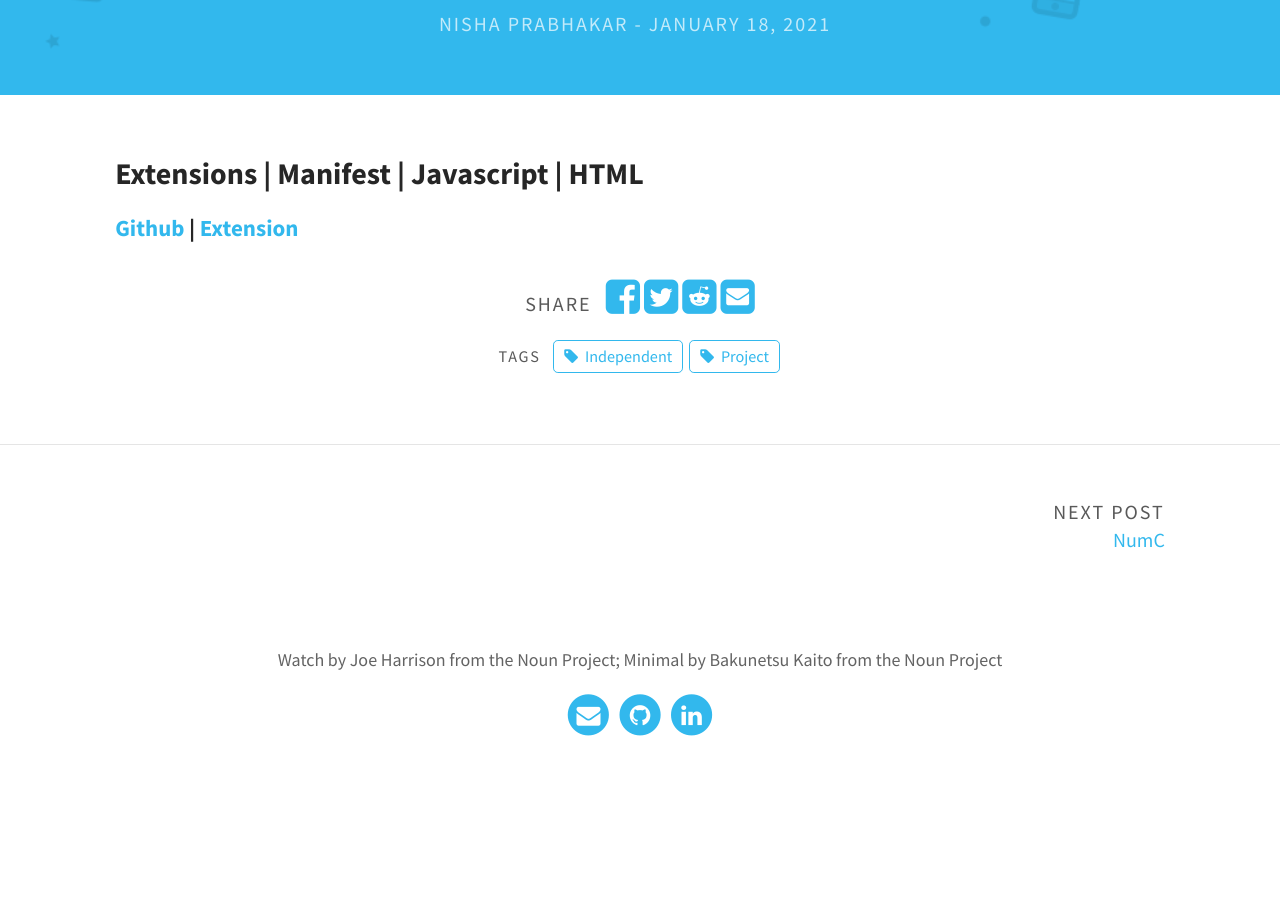
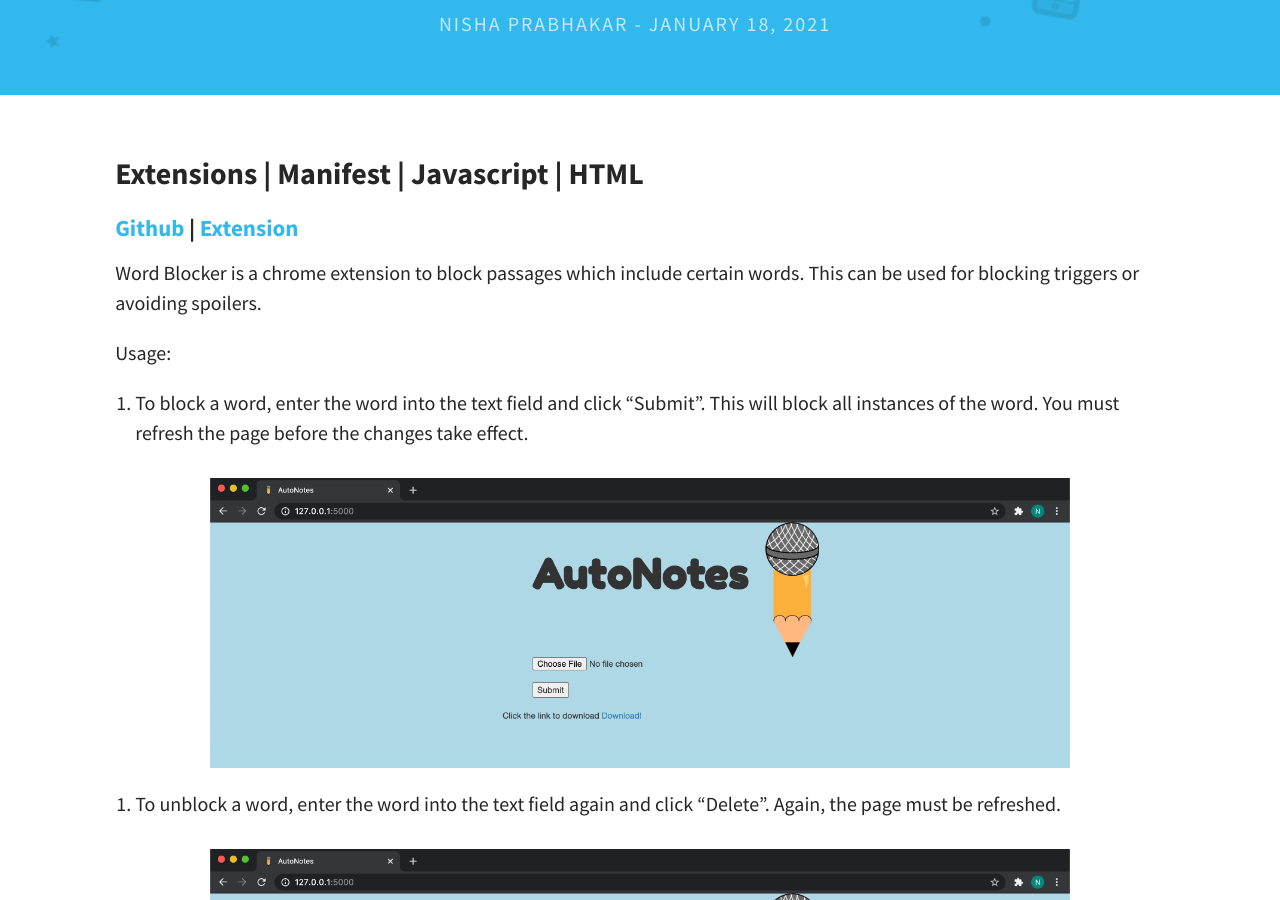
Before and after one commit to nishap1225/nishap1225.github.io, a Jekyll site: the page built from _posts/2021-01-18-Word-Blocker-Extension.md, in a window 1280 px wide and 900 px high, scrolled down 239 px. Built offline with Jekyll 4.4.1, drawn with Linux system fonts in a browser that asks for light colours; before the commit the page ends 1017 px from its top, so only the background shows below that.

Commit message:
updating word blocker post

```diff
--- a/_posts/2021-01-18-Word-Blocker-Extension.md
+++ b/_posts/2021-01-18-Word-Blocker-Extension.md
@@ -10,3 +10,13 @@ excerpt_separator: <!--more-->
 <!--more-->
 
 #### [Github](https://github.com/nishap1225/word-blocker) | [Extension](https://chrome.google.com/webstore/detail/word-blocker/ebbplnackfijdgaocobghipflkadnejp?authuser=2)
+
+Word Blocker is a chrome extension to block passages which include certain words. This can be used for blocking triggers or avoiding spoilers.
+
+Usage:
+
+1. To block a word, enter the word into the text field and click "Submit". This will block all instances of the word. You must refresh the page before the changes take effect.
+{% include aligner.html images="pexels/autonotes_website.png" column=1 %}
+
+2. To unblock a word, enter the word into the text field again and click "Delete". Again, the page must be refreshed.
+{% include aligner.html images="pexels/autonotes_website.png" column=1 %}
```
Also changed, not shown: assets/img/pexels/amphibians.png (added), assets/img/pexels/word_blocker_delete.png (added), assets/img/pexels/word_blocker_redacted.png (added), assets/img/pexels/word_blocker_submit.png (added), assets/img/pexels/word_blocker_submitted.png (added).
